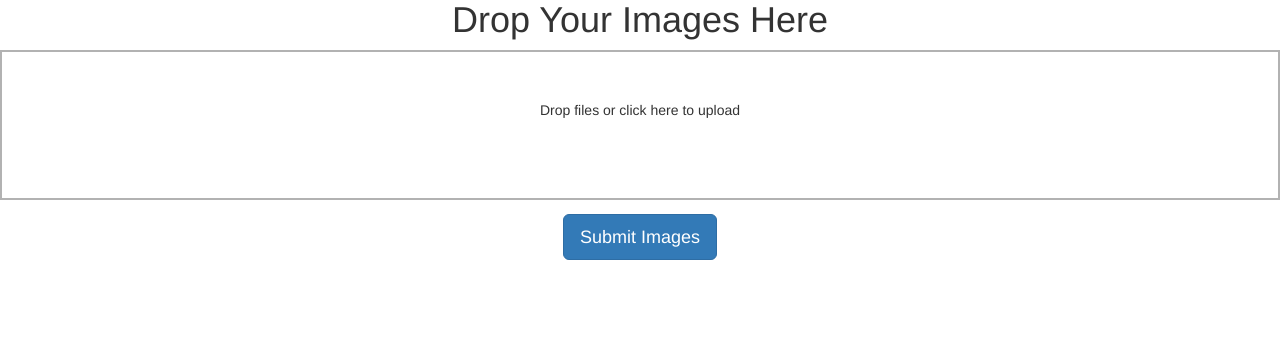
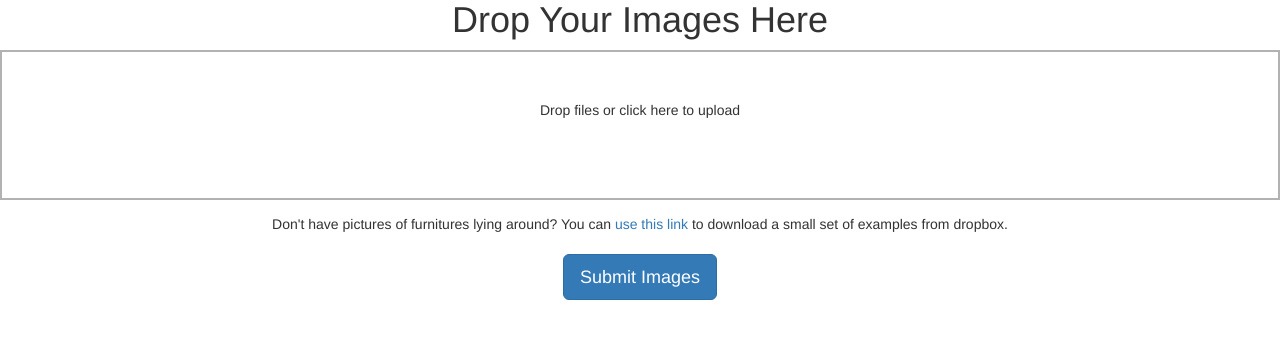
Before and after one commit to Raknoche/AptDeco, a Flask app: page / in a window 1280 px wide. Shown: the part 152-491 px from the top of the page. Run offline with Flask 2, Linux system fonts and the light colour scheme; parts of the project's set-up code (start-up, migrations or seed data) failed here and were passed over; some libraries are stand-ins or nearby versions.

Commit message:
Dropbox Examples Added

```diff
--- a/DecoRater/templates/index.html
+++ b/DecoRater/templates/index.html
@@ -24,6 +24,9 @@
     <center>
         <div class="col-md-offset-1 col-md-10">
             <form action="{{url_for('rank_images')}}" method="get">
+                <p>Don't have pictures of furnitures lying around?  You can <a href="https://www.dropbox.com/sh/tetm45rgyf3jegz/AADnVljZzpPtvdb3e_o7_wBga?dl=0">use this link</a> to download a small set of examples from dropbox.
+                <br>
+                <br>
                 <button type="submit" class="btn btn-primary btn-lg" role="button">Submit Images</button>
             </form>
         </div>
```
Also changed, not shown: DecoRater/static/ExampleImages/Three_00006.jpg (deleted), DecoRater/static/ExampleImages/Three_00030.jpg (deleted), DecoRater/static/ExampleImages/Three_00077.jpg (deleted), DecoRater/static/ExampleImages/Two_00082.jpg (deleted), DecoRater/static/ExampleImages/Two_01199.jpg (deleted), 4 other files.
